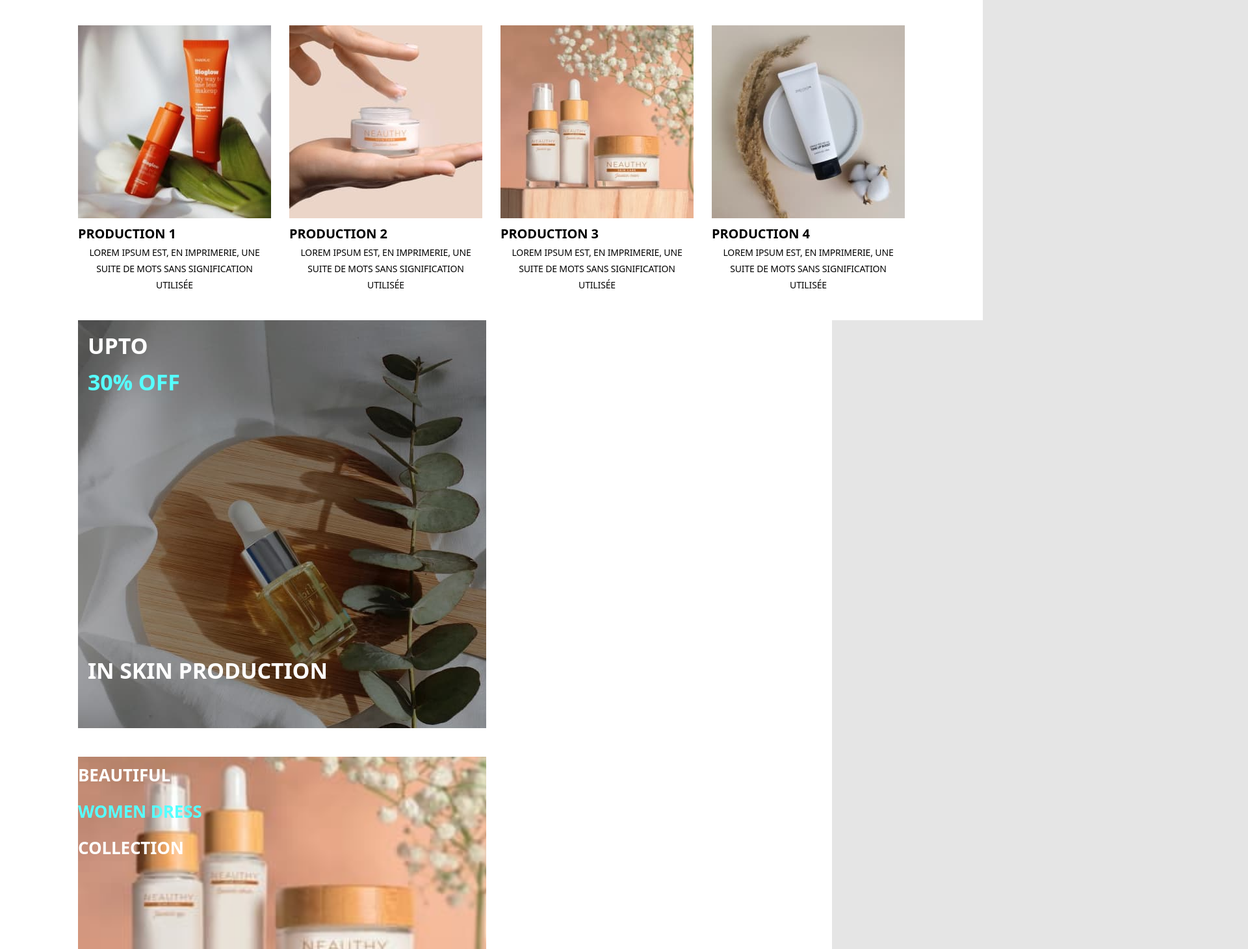
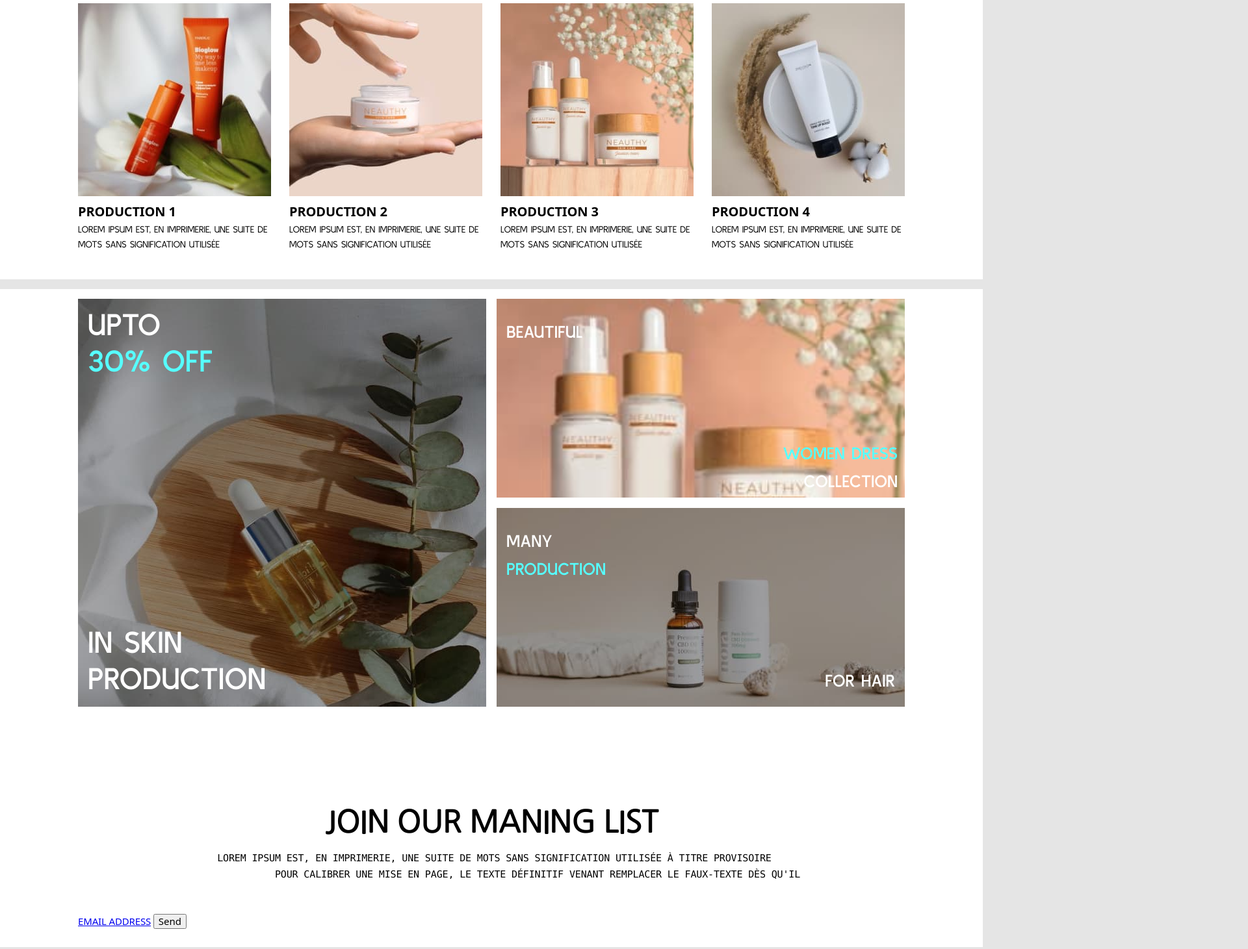
Before and after one commit to KaterynaMal/cosmetics-shop, a plain HTML site: page index.html in a window 1280 px wide. Shown: the part 870-2331 px from the top of the page at 65% size, 1920 px wide, since content can reach past the window. Drawn offline with nearby package versions, Linux system fonts and the light colour scheme; files whose address does not match are found by name.

Commit message:
Up to background

```diff
--- a/css/styles.css
+++ b/css/styles.css
@@ -39,7 +39,9 @@ font-weight: 400;
 h1,
 h2,
 h3,
+h4,
 p,
+pre
 ul {
     margin-top: 0;
     margin-bottom: 0;
@@ -61,12 +63,25 @@ ul {
 header {
 
     font-family: var(--secondary-font-family);
+
 }
+
+
 
 .header-nav {
     display: flex;
     align-items: center;
-    padding-bottom: 480px;
+
+    background-image: url(../images/unsplash_Nt-1ZqIAXgQ-2.jpg);
+        background-position: center;
+        background-repeat: no-repeat;
+
+        background-size: cover;
+
+        width: 1512px;
+        height: 683px;
+        padding: 0;
+
 }
 
 
@@ -132,6 +147,18 @@ header {
     padding-bottom: 12px;
 }
 
+/*.header-baner-background {
+    background-image: url(../images/unsplash_Nt-1ZqIAXgQ-2.jpg);
+        background-position: center;
+        background-repeat: no-repeat;
+
+        background-size: contain;
+        width: 1512px;
+        height: 683px;
+        padding: 0;
+
+}*/
+
 .title {
     font-family: var(--secondary-font-family);
     font-size: 46.4px;
@@ -164,53 +191,131 @@ img {
 }
 
 .product-card {
+    color: var(--primary-text-color);
     width: 297px;
 
 }
 
 .product-item {
+
     margin-right: 28px;
     flex-basis: calc((100% - 112px) / 4);
 }
 
+.product-link:hover,
+.product-link:focus {
+background-color: #56FFFF;
+}
+
+
 .products p {
     margin-bottom: 42px;
 
-    text-align: center;
+
 }
 
 .product-description {
     font-size: 14px;
+    line-height: 23px;
+    font-family: 'Kulim Park',
+        sans-serif;;
 }
 
+/*
 .link {
     display: block;
     text-decoration: none;
 
 }
+*/
 
 .propouse .link {
 
     color: var(--light-text-color);
 }
 
-.section.propouse {
+/*.section.propouse {
 display: flex;
 }
 
 .list.propouse {
+    display: flex;
+
+}*/
+
+.container-propouse {
+    display: flex;
+}
+
+/*.propouse-item.second,
+.propouse-item.third {
+  display: block;
+
+}*/
+
+.link {
     display: block;
+    height: inherit;
+    width: inherit;
+    text-decoration: none;
+}
+
+.propouse-item .title {
+    font-family: 'Kulim Park',
+        sans-serif;
+    font-style: normal;
+        font-weight: 600;
+        font-size: 34x;
+        line-height: 56px;
+      margin-left: 15px;
+      padding-top: 11px;
+}
+
+.second .title,
+.third .title {
+    font-weight: 600;
+        font-size: 26px;
+        line-height: 43px;
+        padding-top: 29px;
+}
+
+
+.second-column {
+    margin-bottom: 377px;
+}
+
+.bottom-column {
+    width: 200px;
+}
+
+
+.second-propouse {
+text-align: right;
 
 }
 
-.propouse-item.second,
-.propouse-item.third {
-  display: block;
+.column-first {
+    padding-bottom: 144px;
 
 }
 
-.propouse-item.first .link{
-max-width: 628px;
+.column-second,
+.column-third {
+    margin-right: 11px;
+}
+
+.for-hear {
+    text-align: right;
+    margin-right: 15px;
+    padding-top: 129px;
+}
+
+
+
+.propouse-item.first {
+
+
+min-width: 628px;
 height: 628px;
 font-size: 34px;
 background-image: url(../images/unsplash_tnWjbdPmk1M-2.jpg);
@@ -224,9 +329,10 @@ background-repeat: no-repeat;
 
 }
 
-.propouse-item.second .link {
+.propouse-item.second  {
+
     background-image: url(..//images/unsplash_8ZKwW-2SR28-3.jpg);
-    max-width: 628px;
+    min-width: 628px;
     height: 306px;
     background-size: cover;
     background-position:center;
@@ -235,8 +341,12 @@ background-repeat: no-repeat;
 
 }
 
-.propouse-item.third .link {
-    max-width: 628px;
+
+.propouse-item.third  {
+position: relative;
+top: 322px;
+right: 628px;
+    min-width: 628px;
         height: 306px;
         background-image: url(..//images/unsplash_K2J98abBwLU-2.jpg);
 }
@@ -244,7 +354,7 @@ background-repeat: no-repeat;
 .propouse-item {
 
 
-display: block;
+/*display: block;*/
     font-weight: 600;
         font-size: 26px;
         line-height: 56px;
@@ -264,3 +374,15 @@ span {
 .describe.first.down {
     margin-bottom: 35px;
 }
+
+.title.footer {
+    padding-top: 91px;
+    text-align: center;
+    margin-bottom: 2px;
+}
+
+footer pre {
+    margin-bottom: 22px;
+   text-align: center;
+
+}
--- a/index.html
+++ b/index.html
@@ -17,7 +17,9 @@
 <body>
 
     <!--Site head-->
-    <header>
+    <header class="header">
+        <!--<div class="header-baner-background">-->
+
         <div class="container header-nav">
 
         <a class="logo" href="Logo">Logo</a>
@@ -51,6 +53,7 @@
 
     <main>
         <!--Baner-->
+        <!--
         <section class="section baner">
             <div class="container">
         <p>
@@ -62,7 +65,10 @@
             en page, le texte définitif venant remplacer le faux-texte dès qu'il est prêt ou que la mise en page est achevée.
         </p>
         </div>
+        </div>
         </section>
+    -->
+
 
         <!--Products cards-->
         <section class="section products">
@@ -76,42 +82,50 @@
             <ul class="list product-cards">
                 <li>
                     <article class="product-item">
+                        <a class="link product-link" href="">
                     <img class="img" src="./images/unsplash_51sGDpm5S78-2.jpg" alt="product1" width="297">
                     <div class="product-card">
                         <h3 class="product">Production 1</h3>
                         <p class="product-description">lorem ipsum est, en imprimerie, une suite de mots sans signification utilisée</p>
 
                     </div>
+                    </a>
                     </article>
                 </li>
-                <li class="product-item">
-                    <article>
+                <li>
+                    <article class="product-item">
+                        <a class="link product-link" href="">
                     <img class="img" src="./images/unsplash_NwAPSDTmxmk-2.jpg" alt="product2" width="297">
                     <div class="product-card">
                         <h3 class="product">Production 2</h3>
                         <p class="product-description">lorem ipsum est, en imprimerie, une suite de mots sans signification utilisée</p>
 
                     </div>
+                    </a>
                     </article>
                 </li>
-                <li class="product-item">
-                    <article>
+                <li>
+                    <article class="product-item">
+                        <a class="link product-link" href="">
                     <img class="img" src="./images/unsplash_8ZKwW-2SR28-3.jpg" alt="product3" width="297">
                     <div class="product-card">
                         <h3 class="product">Production 3</h3>
                         <p class="product-description">lorem ipsum est, en imprimerie, une suite de mots sans signification utilisée</p>
 
                     </div>
+                    </a>
                     </article>
                 </li>
-                <li class="product-item">
-                    <article>
+                <li>
+                    <article class="product-item">
+                        <a class="link product-link" href="">
                     <img class="img" src="./images/unsplash_BHOv_mdf4Bo-2.jpg" alt="product4" width="297">
                     <div class="product-card">
                         <h3 class="product">Production 4</h3>
                         <p class="product-description">lorem ipsum est, en imprimerie, une suite de mots sans signification utilisée</p>
 
                     </div>
+                    </a>
                     </article>
                 </li>
             </ul>
@@ -120,43 +134,48 @@
 
         <!--Propouse baners-->
         <section class="section propouse">
-            <div class="container">
+            <div class="container container-propouse">
             <h1></h1>
             <ul class="list propouse">
                 <li class="propouse-item first">
 
-                    <a class="link" href="">
+                    <a class="link" href="" >
 
-                    <div class="describe first">
-                    <p>Upto</p>
-                    <p><span>30% Off</span></p>
-                    </div>
-                    <div class="describe first down">
-                    <p>In Skin
-                    Production</p>
-                    </div>
+
+                    <h2 class="title">
+                       <div class="first-column">Upto</div>
+                       <div class="second-column"> <span>30% Off</span></div>
+                      <div class="bottom-column">In Skin
+                      Production</div>
+                    </h2>
+
 
                     </a>
 
                 </li>
+
                 <li class="propouse-item second">
-                    <a class="link"href="">
+                    <a class="link" href="">
 
 
-                    <p>Beautiful</p>
-                    <p><span>women dress</span></p>
-                    <p>Collection</p>
+                    <h2 class="title">
+                       <div class="column-first"> Beautiful</div>
+                   <div class="second-propouse column-second"><span>women dress</span></div>
+                   <div class="second-propouse column-third">Collection
+                </div></h2>
                     </a>
                 </li>
+
                 <li class="propouse-item third">
                     <a class="link" href="">
 
 
-                    <p>Many</p>
-                    <p><span>Production</span></p>
-                    <p>for Hair</p>
+                   <h2 class="title"><div>Many</div>
+                    <span>Production</span>
+                   <div class="for-hear">for Hair</div></h2>
                     </a>
                 </li>
+
             </ul>
             </div>
         </section>
@@ -166,12 +185,13 @@
     <!--Site footer-->
     <footer>
         <div class="container">
-            <h4 class="title">
+            <h4 class="title footer">
                 join our maning list
             </h4>
             <p>
-                lorem ipsum est, en imprimerie, une suite de mots sans signification utilisée à titre provisoire pour calibrer une mise
-                en page, le texte définitif venant remplacer le faux-texte dès qu'il
+                <pre> Lorem ipsum est, en imprimerie, une suite de mots sans signification utilisée à titre provisoire
+                pour calibrer une mise en page, le texte définitif venant remplacer le faux-texte dès qu'il
+                </pre>
             </p>
 
             <a href="http://" target="_blank" rel="noopener noreferrer">Email Address</a>
```
